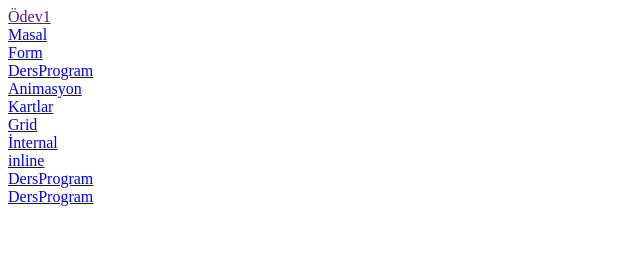
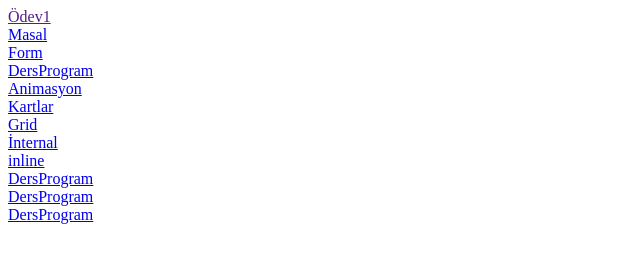
Before and after one commit to huseyinkoc98/huseyinkoc98.github.io, a plain HTML site: page Yeni klasör/index.html in a window 1280 px wide. Shown: the whole page, without its empty margins (0-640 px from the left). Drawn offline with Linux system fonts and the light colour scheme.

Commit message:
Update index.html

```diff
--- a/Yeni klasör/index.html
+++ b/Yeni klasör/index.html
@@ -22,7 +22,9 @@
 <br>
 <a href="DersProgram.html"> DersProgram</a>
 <br>
-<a href="DersProgram.html"> DersProgram</a>
+<a href="DersProgram.html"> DersProgram</a><br>
+
+<a href="Hafta8/daire.html"> DersProgram</a>
 
 
 
```
